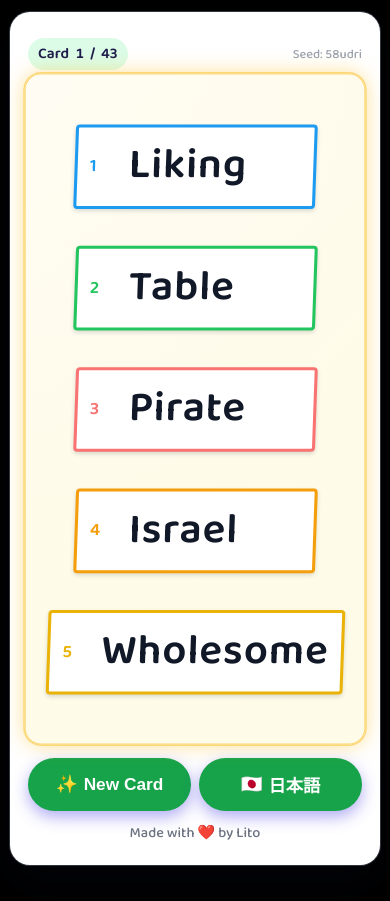
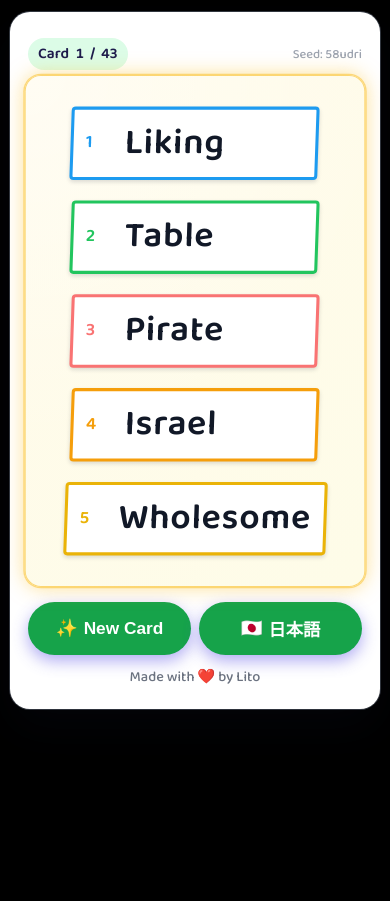
Before and after one commit to JoseVegaPro/GuessGame, a plain HTML site: page index.html in a window 390 px wide. After the commit the page ends 844 px from the top, so only its background shows below. Drawn offline with Linux system fonts and the light colour scheme.

Commit message:
Fix mobile Viewing

```diff
--- a/index.html
+++ b/index.html
@@ -345,8 +345,8 @@
         max-width: 520px;
       }
       .word-card {
-        padding: 28px 18px;
-        min-height: 78vh;
+        padding: 20px 14px;
+        min-height: auto;
         display: flex;
         align-items: center;
       }
@@ -354,11 +354,12 @@
         width: 100%;
       }
       li {
-        font-size: 1.5rem;
-        margin: 18px 0;
+        font-size: 1.3rem;
+        margin: 10px 0;
       }
       .word-text {
-        font-size: 2.6rem;
+        font-size: 2.2rem;
+        white-space: normal;
       }
       button {
         padding: 14px 18px;
```
